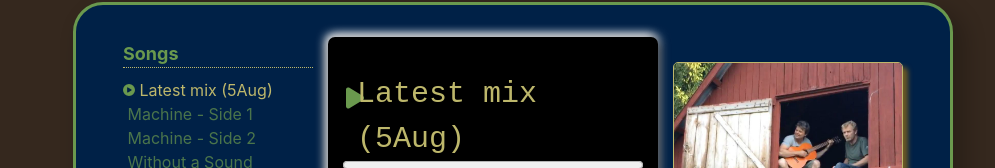
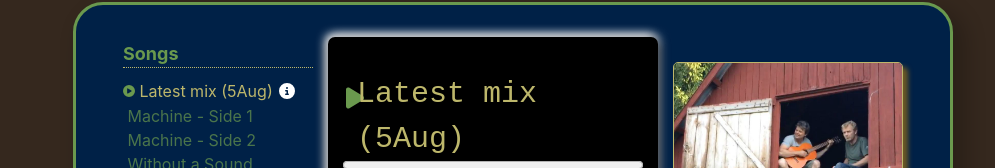
Before and after one commit to stanfordv/thesubroutine, a Next.js app: page / in a window 1280 px wide. Shown: the part 126-294 px from the top of the page, without its empty margins (127-1122 px from the left). Built offline with nearby package versions, Linux system fonts and the light colour scheme; a web font is replaced by a local one.

Commit message:
added tooltip

```diff
--- a/components/AudioPlayer/AudioPlayer.module.css
+++ b/components/AudioPlayer/AudioPlayer.module.css
@@ -185,6 +185,37 @@
     text-decoration: underline;
 }
 
+.infoButton {
+    background: none;
+    /* Remove default button background */
+    border: none;
+    /* Remove default button border */
+    cursor: pointer;
+    /* Show pointer cursor when hovering over the button */
+    outline: none;
+    /* Remove focus outline */
+    color: white;
+    /* Make the icon color inherit from its parent */
+}
+
+.infoButton:hover,
+.infoButton:focus {
+    color: red;
+    background: none;
+    /* Remove default button background */
+    border: none;
+    /* Remove default button border */
+    cursor: pointer;
+    /* Show pointer cursor when hovering over the button */
+    outline: none;
+    /* Remove focus outline */
+    color: white;
+}
+
+.infoButton:active {
+    color: your_active_color;
+}
+
 @media only screen and (min-device-width: 200px) and (max-device-width: 844px) and (-webkit-min-device-pixel-ratio: 2) {
     .audioplayer_container {
         display: flex;
--- a/components/AudioPlayer/index.js
+++ b/components/AudioPlayer/index.js
@@ -4,14 +4,17 @@ import { Col, Row } from "reactstrap";
 import Image from "next/image";
 import Link from "next/link";
 import { FontAwesomeIcon } from "@fortawesome/react-fontawesome";
+
 import {
   faPlay,
   faPause,
   faCirclePlay,
   faBackward,
   faForward,
+  faInfoCircle,
 } from "@fortawesome/free-solid-svg-icons";
 import { useRouter } from "next/router";
+import Tooltip from "../Tooltip";
 
 const AudioPlayer = ({ songs }) => {
   const [currentTrackIndex, setCurrentTrackIndex] = useState(0);
@@ -131,6 +134,13 @@ const AudioPlayer = ({ songs }) => {
                 )}
                 &nbsp;
                 <span>{song.name}</span>
+                {song.description && (
+                  <Tooltip content={song.description}>
+                    <button className={styles.infoButton}>
+                      <FontAwesomeIcon icon={faInfoCircle} />
+                    </button>
+                  </Tooltip>
+                )}
               </div>
             );
           })}
--- a/components/Songlist/index.js
+++ b/components/Songlist/index.js
@@ -8,6 +8,8 @@ function Songlist() {
       source:
         "https://storage.googleapis.com/subroutinesongs/latest/sketch.mp3",
       image: "/songs/latestsketch.png",
+      description:
+        "This is the full version of the Subroutine theme song aka thesubroutine19final - july23_full - notwang_1_master. There is an attempt at mastering here and we removed the clav twang for better or for worse.",
     },
     {
       name: "Machine - Side 1",
--- /dev/null
+++ b/components/Tooltip/Tooltip.module.css
@@ -0,0 +1,26 @@
+.tooltip {
+    position: relative;
+    display: inline-block;
+}
+
+.tooltipContent {
+    visibility: hidden;
+    background-color: var(--color-dustyorange);
+    color: white;
+    text-align: center;
+    border-radius: 10px;
+    padding: 10px;
+    position: fixed;
+    /* Make the tooltip fixed */
+    z-index: 1000;
+    /* Ensure the tooltip appears on top of other content */
+    opacity: 0;
+    transition: opacity 0.3s;
+    max-width: 220px;
+    margin-left: -100px;
+}
+
+.tooltip:hover .tooltipContent {
+    visibility: visible;
+    opacity: 1;
+}
--- /dev/null
+++ b/components/Tooltip/index.js
@@ -0,0 +1,32 @@
+import React, { useState } from "react";
+import styles from "./Tooltip.module.css"; // Create this file
+
+const Tooltip = ({ children, content }) => {
+  const [show, setShow] = useState(false);
+
+  const handleMouseEnter = () => {
+    setShow(true);
+  };
+
+  const handleMouseLeave = () => {
+    setShow(false);
+  };
+
+  const handleClick = () => {
+    setShow(!show);
+  };
+
+  return (
+    <div
+      className={styles.tooltip}
+      onMouseEnter={handleMouseEnter}
+      onMouseLeave={handleMouseLeave}
+      onClick={handleClick}
+    >
+      {children}
+      {show && <div className={styles.tooltipContent}>{content}</div>}
+    </div>
+  );
+};
+
+export default Tooltip;
```
